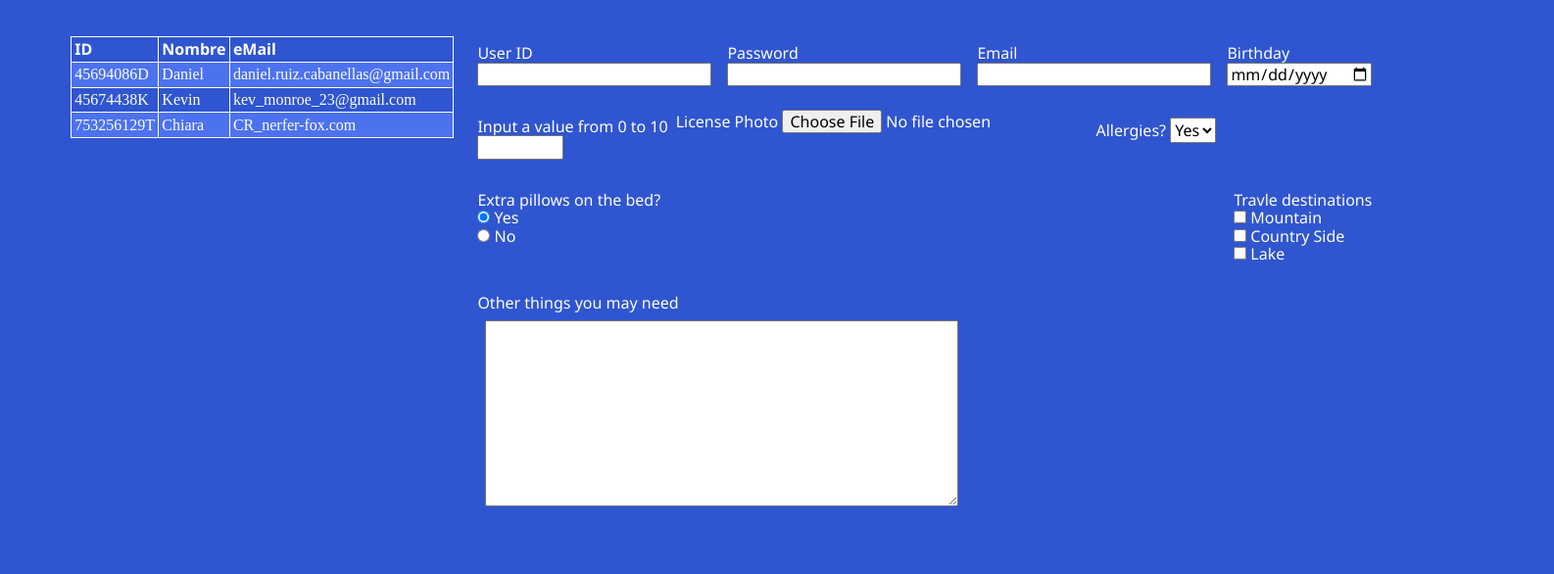
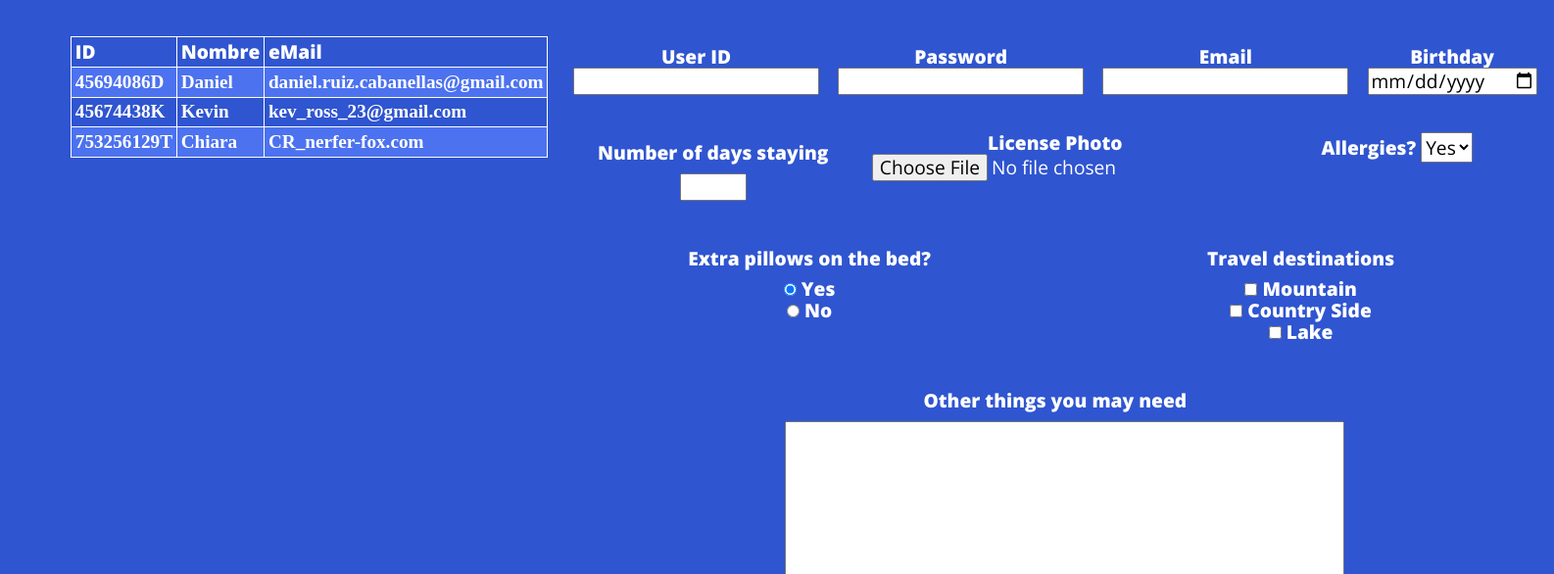
Before and after one commit to AstralDan98/elementosbasicos, a plain HTML site: page index.html in a window 1280 px wide. Shown: the part 158-744 px from the top of the page at 98% size, 1586 px wide, since content can reach past the window. Drawn offline with nearby package versions, Linux system fonts and the light colour scheme; a script that the page names is missing.

Commit message:
Fixed issue added new fonts redone some codelines

```diff
--- a/index.html
+++ b/index.html
@@ -23,7 +23,9 @@
 		<meta name="description" content="Productos para los iniciados en la apicultura y profesionales">
         <!-- meta keywords, son las palabras clave que se relacionarán con tu proyecto-->
         <meta name="keywords" 	 content="palabras clave, separadas, por comas">
-
+            <link rel="preconnect" href="https://fonts.googleapis.com">
+            <link rel="preconnect" href="https://fonts.gstatic.com" crossorigin>
+            <link href="https://fonts.googleapis.com/css2?family=Open+Sans:wght@300;600;800&display=swap" rel="stylesheet">
         <!-- Los siguientes metas están solo comentados, no son funcionales. Pero son los metas usados para conectar tu proyecto con Facebook-->
 		<!--
         <meta property="fb:app_id"        content="numeroidentificadorquenosdaFacebook" />
@@ -81,7 +83,7 @@
                         <tr>
                             <td>45674438K</td>
                             <td>Kevin</td>
-                            <td>kev_monroe_23@gmail.com</td>
+                            <td>kev_ross_23@gmail.com</td>
                         </tr>
                         <tr>
                             <td>753256129T</td>
@@ -114,11 +116,11 @@
                         <div class="crud__form-three-columns">
                             <div class="crud__form-element">
                                 <div class="crud__form-element-lable">
-                                    <lable>Input a value from 0 to 10</lable>
+                                    <lable>Number of days staying</lable>
                                 </div>
                                 <input type="number" id="quantity" name="cuantity" min="0" max="10">
                             </div>
-                            <div class="crud__form-personaldata__file"><lable>License Photo</lable>
+                            <div class="crud__form-element"><lable>License Photo</lable>
                             <input type="file">
                             </div>
 
@@ -147,7 +149,7 @@
                             </div>
                             <div class="crud__form-element">
                                 <div class="crud__form-element-lable">
-                                    <lable for="trvl">Travle destinations</lable>
+                                    <lable for="trvl">Travel destinations</lable>
                                 </div class="crud__form-input inline">
                                     <div class="inline-input">
                                         <input type="checkbox" name="trvl" value="Mountain">
--- a/style/main.css
+++ b/style/main.css
@@ -162,19 +162,21 @@ a:focus, a:hover {
 }
 
 .crud__table, .crud__form{
-    font-family: 'Segoe UI', Tahoma, Geneva, Verdana, sans-serif;
+    font-family:'Open Sans', sans-serif;;
     color:hsl(0, 0%, 100%);
     border-collapse: collapse;
     width: 100%;
     padding: 8px;
-    text-align: left;
+    text-align: center;
+    font-weight: 800;
+    font-size: 120%;
 }
 
 .crud__form{
     display: flex;
     flex-wrap: nowrap;
 }
-.crud__form-element{
+.crud__form-element, .crud__form-element-lable{
     margin: 0.5em;
 }
 
@@ -197,7 +199,7 @@ a:focus, a:hover {
 .crud__form-two-columns{
     display: flex;
     flex-direction: row;
-    flex-wrap: wrap;
+    flex-wrap: nowrap;
     margin: 1em 0;
     justify-content:space-between;
 }
@@ -205,14 +207,20 @@ a:focus, a:hover {
 .crud__form .crud__form-element .crud__form-two-columns{
     width: 49%;
 }
+
 .crud__form-one-column{
     display: flex;
     flex-direction: row;
 }
 
-.crud__form, .crud__form-one-column. .crud__form-element{
+.crud__form, .crud__form-one-column, .crud__form-element{
     width: 100%;
 }
+
+/*====================
+========TABLE=========
+======================*/
+
 .crud__table td,.crud__table th {
     border: 0.1em solid hsl(0, 0%, 100%);
     text-align: left;
```
